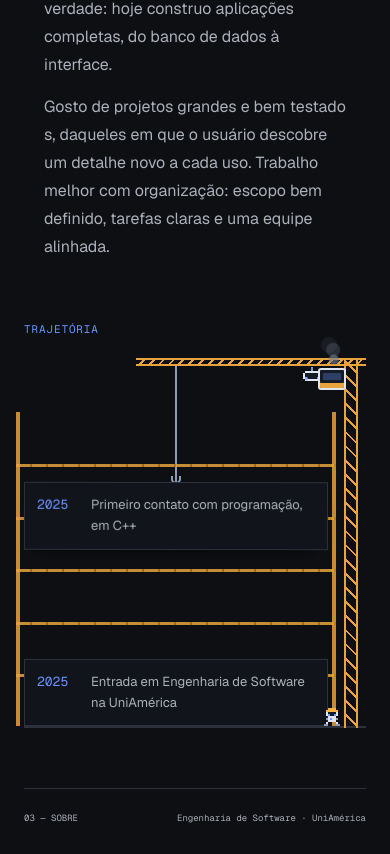
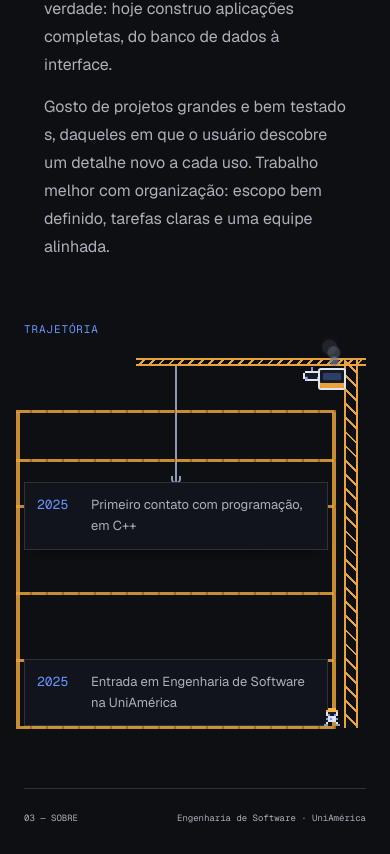
Before and after one commit to guiGocksAfK/GuiGocks-Portfolio, a Next.js app: page / in a window 390 px wide. Shown: the part 3532-4386 px from the top of the page. Built offline with nearby package versions, Linux system fonts and the light colour scheme.

Commit message:
fix: andares do tamanho da base e letra cai 5s depois do fim da obra

```diff
--- a/src/app/globals.css
+++ b/src/app/globals.css
@@ -197,7 +197,7 @@ html[data-paint] .name-first { color: transparent; -webkit-background-clip: text
 @keyframes hammer-pam { from { transform: scale(.4); opacity: 1; } 40% { transform: scale(1.3); opacity: 1; } to { transform: translateY(-10px); opacity: 0; } }
 .hammer-spark { position: absolute; z-index: 5; color: #ffd76a; font-size: 10px; line-height: 1; pointer-events: none; animation: fight-bit .4s ease-out forwards; --dx: 10px; --dy: -8px; }
 .floor-hanging { transform-origin: 50% 0; }
-.building-ground { display: block; height: 2px; background: var(--border); }
+.building-ground { display: block; height: 2px; margin-right: 44px; background: var(--border); }
 /* Scaffolding while the building is under construction: two poles and planks sticking out past the floors (which sit
    above it). The crew pulls the poles and everything falls away piece by piece. */
 .scaffold { position: absolute; z-index: 1; top: 60px; bottom: 2px; left: -8px; right: 36px; pointer-events: none; }
@@ -228,9 +228,10 @@ html[data-paint] .name-first { color: transparent; -webkit-background-clip: text
 .building-waiting .floor-next, .building-building .floor-next { opacity: 0; }
 .floor-pending { visibility: hidden; }
 .floor-pending.floor-hanging { visibility: visible; z-index: 3; box-shadow: 0 10px 18px -12px #000; }
-.floor-landed { animation: floor-land .4s ease-out; }
+.floor-landed { transform-origin: 50% 100%; animation: floor-land .4s ease-out; }
 .floor-landed::after { content: ''; position: absolute; left: -8px; right: -8px; bottom: -4px; height: 6px; background: radial-gradient(circle at 4px 3px, #8f9bb3 2px, transparent 3px) left / 12px 6px no-repeat, radial-gradient(circle at 8px 3px, #8f9bb3 2px, transparent 3px) right / 12px 6px no-repeat; animation: floor-dust .5s ease-out forwards; pointer-events: none; }
-@keyframes floor-land { 0% { transform: scale(1.02, .9); } 55% { transform: scale(.995, 1.03); } 100% { transform: none; } }
+/* Vertical-only squash on landing, so every floor keeps exactly the width of the base. */
+@keyframes floor-land { 0% { transform: scaleY(.9); } 55% { transform: scaleY(1.03); } 100% { transform: none; } }
 @keyframes floor-dust { from { opacity: .9; } to { opacity: 0; transform: translateY(-8px) scaleX(1.25); } }
 @media (max-width: 900px) {
   .about-grid { grid-template-columns: minmax(0, 1fr); }
@@ -239,7 +240,7 @@ html[data-paint] .name-first { color: transparent; -webkit-background-clip: text
 }
 @media (max-width: 480px) {
   .floor-step { grid-template-columns: 44px minmax(0, 1fr); gap: 10px; padding: 12px; font-size: 13px; }
-  .building { margin-right: 38px; }
+  .building, .building-ground { margin-right: 38px; }
   .scaffold { right: 30px; }
   .crane-cable { left: calc(50% - 19px - 1px); }
   .crane-jib { left: calc(50% - 19px - 40px); }
--- a/src/components/career-building.tsx
+++ b/src/components/career-building.tsx
@@ -19,13 +19,15 @@ class Cancelled extends Error {}
 // The career timeline as a building, one floor per milestone, oldest at the bottom, topped by a dashed "next floor"
 // that invites the reader to get in touch. It arrives as a site under construction, wrapped in scaffolding. In its turn
 // in the About scene the tower crane lowers each floor on its hook from the bottom up, a crew robot spray-paints
-// the outline and then the text of the next floor, and two more pull the scaffolding down. Halfway through the second
+// the next floor (outline and text in one calm pass), and two more pull the scaffolding down. Halfway through the second
 // floor the crane breaks down: the floor dangles, the cabin smokes, the operator pokes its head out looking miserable,
 // and a mechanic hammers the mast until it runs again. Afterwards the hook waits
 // above the empty next floor. Without motion the building is simply there, finished.
 export function CareerBuilding({ steps, next }: { steps: readonly Step[]; next: { label: string; text: string; href: string } }) {
   const [phase, setPhase] = useState<Phase>('done');
   const [placed, setPlaced] = useState(0);
+  // Plank heights (px from the top of the scaffolding): one at every floor joint, so the planks line up with the slabs.
+  const [planks, setPlanks] = useState<number[]>([]);
   const [operatorOut, setOperatorOut] = useState(false);
   const [operatorMood, setOperatorMood] = useState<RobotMood>('normal');
   const siteRef = useRef<HTMLDivElement>(null);
@@ -184,19 +186,19 @@ export function CareerBuilding({ steps, next }: { steps: readonly Step[]; next:
       crane.style.removeProperty('height');
     }
 
-    // A crew member with a spray can runs along the top of the building drawing the next floor's dashed outline,
-    // then goes back and writes the text. Each pass reveals its part from left to right, in step with the robot.
+    // A crew member with a spray can appears at the left end of the next floor and, in one calm pass, sprays its dashed
+    // outline and text together from left to right, then hops away. The frame and text are revealed in step with it.
     async function sprayNextFloor() {
       const frame = area.querySelector<HTMLElement>('.floor-next');
       const text = frame?.querySelector<HTMLElement>('a');
       if (!frame || !text) return;
       frame.style.clipPath = 'inset(-2px 100% -2px -2px)';
-      text.style.clipPath = 'inset(0 100% 0 0)';
       setPhase('spraying');
       const left = frame.offsetLeft;
       const width = frame.offsetWidth;
       const y = frame.offsetTop - CREW_HEIGHT;
-      const painter = worker(area.clientWidth, y);
+      const startX = left - CREW_WIDTH / 2;
+      const painter = worker(startX, y);
       const can = document.createElement('span');
       can.className = 'spray-can';
       painter.el.appendChild(can);
@@ -208,33 +210,30 @@ export function CareerBuilding({ steps, next }: { steps: readonly Step[]; next:
         area.appendChild(puff);
         setTimeout(() => puff.remove(), 400);
       };
+      // Smooth start and stop instead of a constant rush.
+      const ease = (t: number) => t * t * (3 - 2 * t);
       try {
+        await play(painter.el, [{ transform: `translate(${startX}px, ${y - 10}px)`, opacity: 0 }, { transform: `translate(${startX}px, ${y}px)`, opacity: 1 }], { duration: 300, easing: 'ease-out' });
+        painter.place(startX, y);
+        await wait(150);
         painter.run(true);
-        await play(painter.el, [{ transform: `translate(${area.clientWidth}px, ${y}px)` }, { transform: `translate(${left - CREW_WIDTH}px, ${y}px)` }], { duration: 650, easing: 'ease-out' });
-        painter.place(left - CREW_WIDTH, y);
-        const pass = (duration: number, reveal: (t: number) => void) => {
-          let lastPuff = 0;
-          return tween(duration, t => {
-            const x = left - CREW_WIDTH + width * t;
-            painter.place(x, y);
-            reveal(t);
-            if (t - lastPuff > .03) { lastPuff = t; mist(x); }
-          });
-        };
-        await pass(1100, t => { frame.style.clipPath = `inset(-2px ${(1 - t) * 100}% -2px -2px)`; });
+        let lastPuff = 0;
+        await tween(2000, t => {
+          const progress = ease(t);
+          const x = startX + width * progress;
+          painter.place(x, y);
+          frame.style.clipPath = `inset(-2px ${(1 - progress) * 100}% -2px -2px)`;
+          if (progress - lastPuff > .06) { lastPuff = progress; mist(x); }
+        });
+        painter.run(false);
         frame.style.removeProperty('clip-path');
-        // Back to the start for the lettering: a quick hop, then the second pass.
-        await tween(260, t => painter.place(left - CREW_WIDTH + width * (1 - t), y - Math.sin(Math.PI * t) * 10));
-        await pass(900, t => { text.style.clipPath = `inset(0 ${(1 - t) * 100}% 0 0)`; });
-        text.style.removeProperty('clip-path');
-        await play(painter.el, [{ transform: `translate(${left - CREW_WIDTH + width}px, ${y}px)` }, { transform: `translate(${area.clientWidth + 20}px, ${y}px)`, opacity: 0 }], { duration: 450, easing: 'ease-in', fill: 'forwards' });
+        const endX = startX + width;
+        await play(painter.el, [{ transform: `translate(${endX}px, ${y}px)`, opacity: 1 }, { transform: `translate(${endX}px, ${y - 10}px)`, opacity: 1, offset: .4 }, { transform: `translate(${endX}px, ${y - 4}px)`, opacity: 0 }], { duration: 350, easing: 'ease-out', fill: 'forwards' });
       } finally {
         frame.style.removeProperty('clip-path');
-        text.style.removeProperty('clip-path');
         painter.remove();
       }
     }
-
     // Two crew members run in to the scaffold poles, give them a yank, and the scaffolding falls apart.
     async function dismantle() {
       const scaffold = area.querySelector<HTMLElement>('.scaffold');
@@ -279,6 +278,27 @@ export function CareerBuilding({ steps, next }: { steps: readonly Step[]; next:
     };
   }, [steps]);
 
+  // Measures the floor joints (the floors are laid out even before they are placed) and re-measures on resize, e.g.
+  // when text wraps differently on a phone.
+  const underConstruction = phase !== 'done';
+  useEffect(() => {
+    const area = siteRef.current;
+    if (!underConstruction || !area) return;
+    const measure = () => {
+      const scaffold = area.querySelector<HTMLElement>('.scaffold');
+      if (!scaffold) return;
+      const floors = [...area.querySelectorAll<HTMLElement>('.building > li')];
+      const joints = [Math.min(...floors.map(floor => floor.offsetTop)), ...floors.map(floor => floor.offsetTop + floor.offsetHeight)]
+        .map(y => Math.round(y - scaffold.offsetTop))
+        .sort((a, b) => a - b)
+        .filter((y, index, all) => index === 0 || y - all[index - 1] > 3);
+      setPlanks(joints);
+    };
+    const observer = new ResizeObserver(measure);
+    observer.observe(area);
+    return () => observer.disconnect();
+  }, [underConstruction]);
+
   const floorClass = (index: number) => {
     if (phase === 'done' || phase === 'spraying' || phase === 'dismantling') return 'floor floor-step';
     return `floor floor-step ${index < placed ? 'floor-landed' : 'floor-pending'}`;
@@ -302,8 +322,8 @@ export function CareerBuilding({ steps, next }: { steps: readonly Step[]; next:
         <div className="scaffold" aria-hidden="true">
           <span className="scaffold-pole" />
           <span className="scaffold-pole scaffold-pole-right" />
-          {Array.from({ length: steps.length + 1 }, (_, index) => (
-            <span key={index} className="scaffold-plank" style={{ top: `${((index + 1) / (steps.length + 2)) * 100}%`, animationDelay: `${index * 70}ms` }} />
+          {planks.map((top, index) => (
+            <span key={top} className="scaffold-plank" style={{ top: `${top - 1}px`, animationDelay: `${index * 70}ms` }} />
           ))}
         </div>
       )}
--- a/src/components/story-debug.tsx
+++ b/src/components/story-debug.tsx
@@ -3,6 +3,9 @@
 import { useEffect, useRef } from 'react';
 import { CREW_HEIGHT, CREW_WIDTH, crewMarkup } from '@/components/robot-sprite';
 import { registerStep } from '@/components/scene';
+
+// Pause between the end of the construction and the letter falling off.
+const FALL_DELAY = 5000;
 
 class Cancelled extends Error {}
 
@@ -59,6 +62,8 @@ export function StoryDebug({ paragraphs, bugWord }: { paragraphs: readonly strin
       robot.className = 'debug-robot';
       robot.innerHTML = crewMarkup(false, 0);
       const placeRobot = (x: number, y: number) => { robot.style.transform = `translate(${x}px, ${y}px)`; };
+      // A quiet moment after the building is finished, so the fall reads as its own little joke.
+      await wait(FALL_DELAY);
       try {
         // It comes loose and falls with gravity, bounces once and lies on its side.
         await play(letter, [{ transform: 'none' }, { transform: `translate(6px, ${floorDy}px) rotate(80deg)` }], { duration: 480, easing: 'cubic-bezier(.55, 0, 1, .45)' });
```
